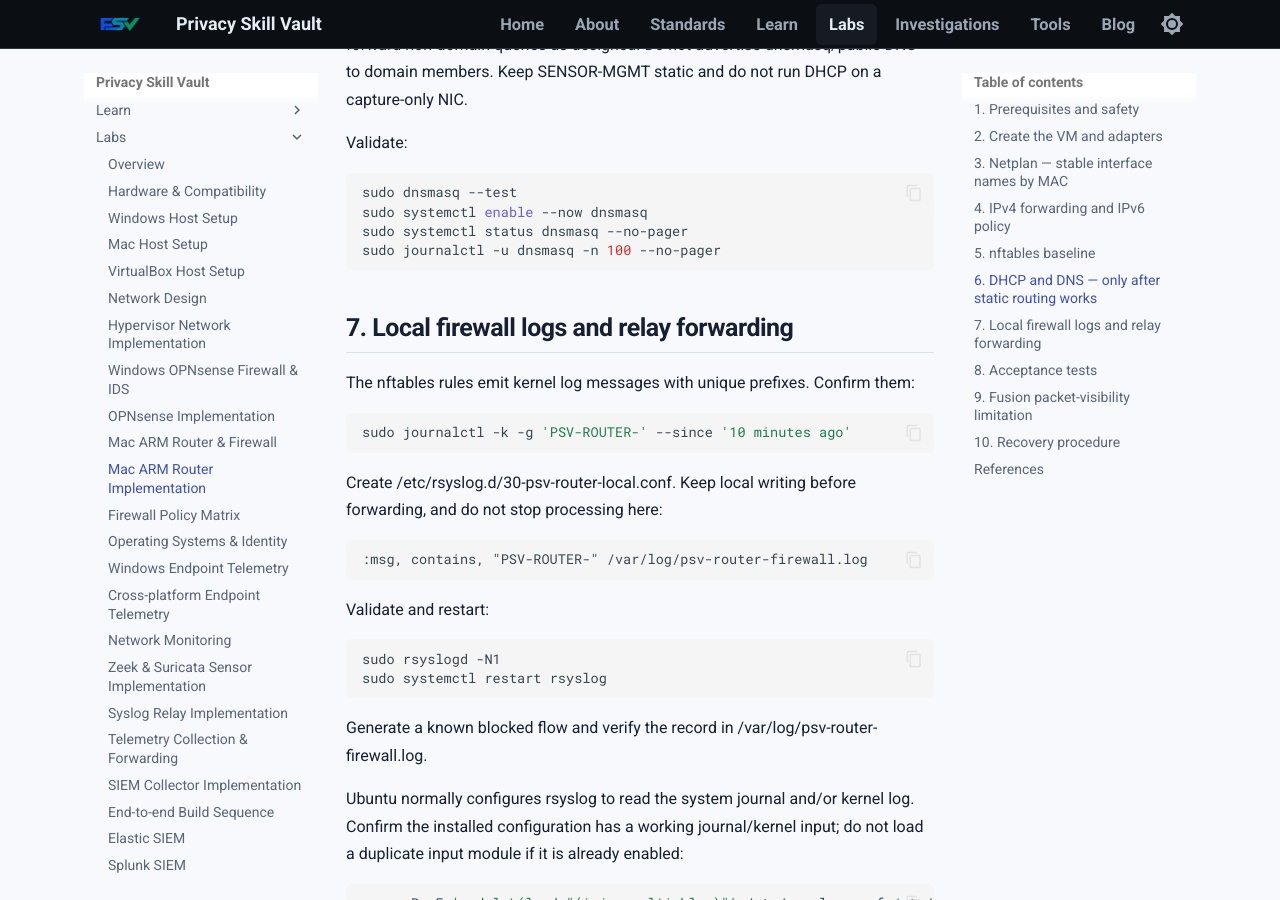
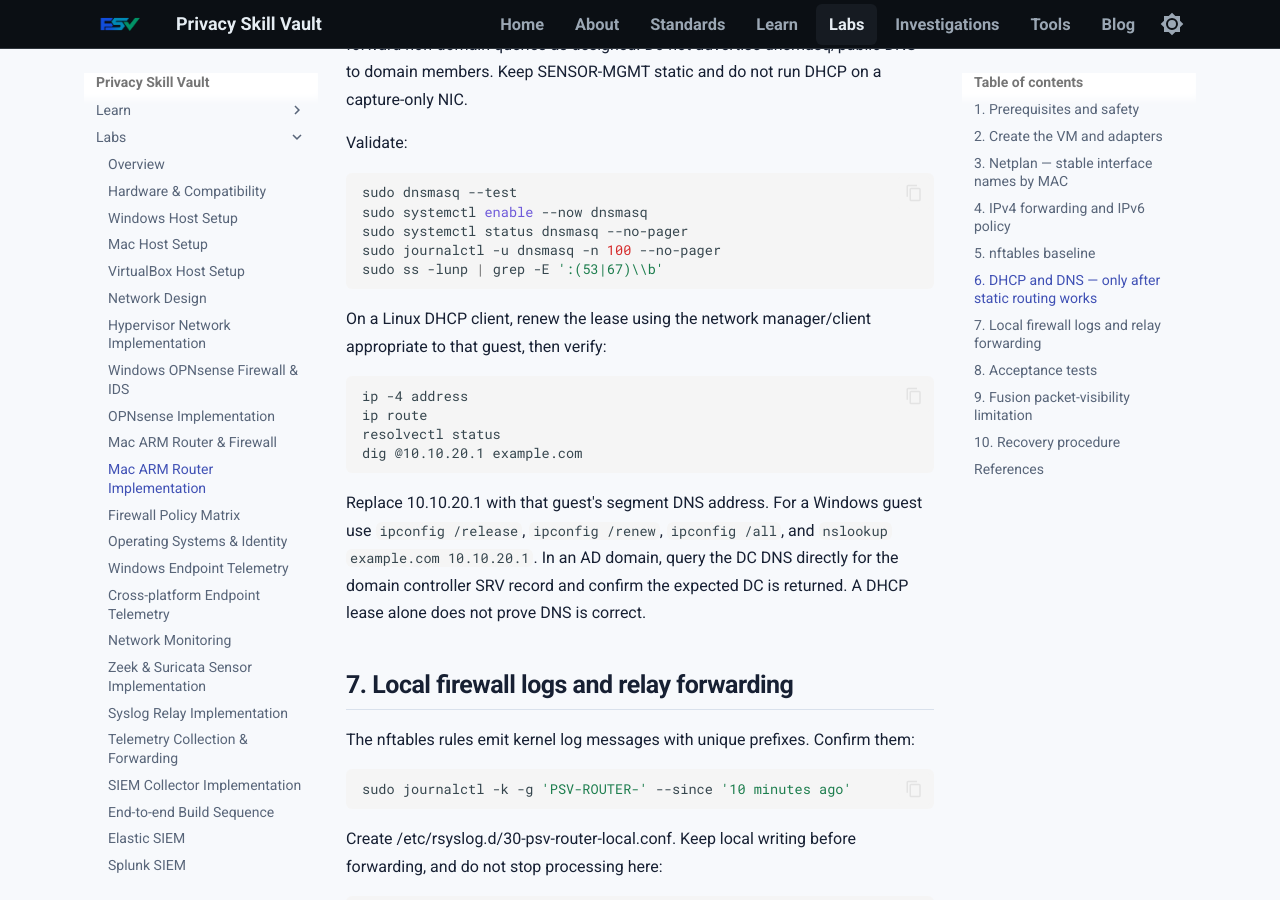
Before and after one commit to PrivacySkillVault/privacyskillvault.github.io, an MkDocs documentation site: the page built from docs/labs/mac-arm-router-implementation.md, in a window 1280 px wide and 900 px high, scrolled down 6935 px. Built offline with MkDocs 1.6.1 and Material for MkDocs 9.7.7, drawn with Linux system fonts in a browser that asks for light colours.

Commit message:
Add DHCP lease DNS and listener verification steps to Mac router runbook

```diff
--- a/docs/labs/mac-arm-router-implementation.md
+++ b/docs/labs/mac-arm-router-implementation.md
@@ -285,7 +285,19 @@ sudo dnsmasq --test
 sudo systemctl enable --now dnsmasq
 sudo systemctl status dnsmasq --no-pager
 sudo journalctl -u dnsmasq -n 100 --no-pager
+sudo ss -lunp | grep -E ':(53|67)\\b'
 ~~~
+
+On a Linux DHCP client, renew the lease using the network manager/client appropriate to that guest, then verify:
+
+~~~bash
+ip -4 address
+ip route
+resolvectl status
+dig @10.10.20.1 example.com
+~~~
+
+Replace 10.10.20.1 with that guest's segment DNS address. For a Windows guest use `ipconfig /release`, `ipconfig /renew`, `ipconfig /all`, and `nslookup example.com 10.10.20.1`. In an AD domain, query the DC DNS directly for the domain controller SRV record and confirm the expected DC is returned. A DHCP lease alone does not prove DNS is correct.
 
 ## 7. Local firewall logs and relay forwarding
 
```
